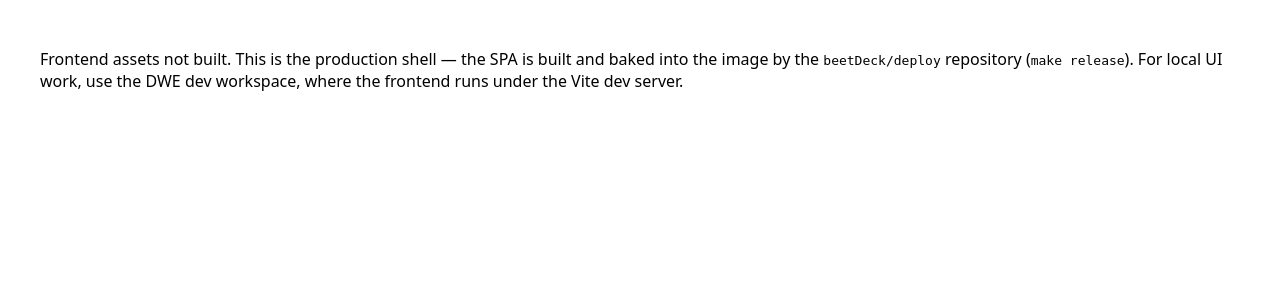
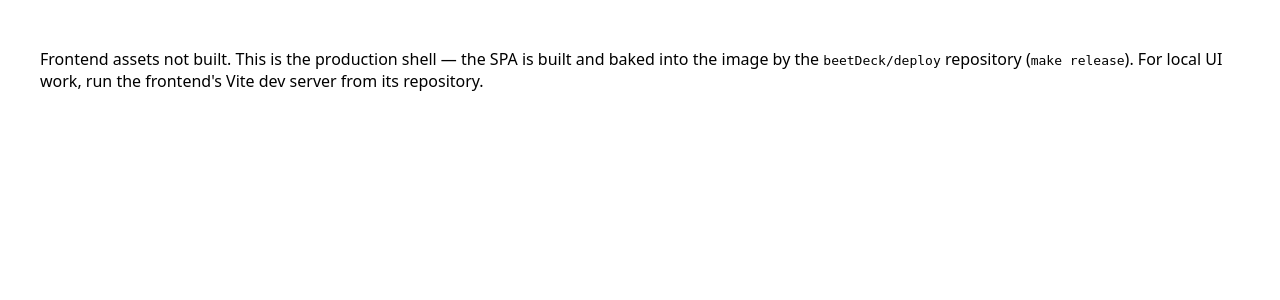
Before and after one commit to semsemyonoff/beetDeck-backend, a Flask app: page / in a window 1280 px wide. Shown: the top 300 px of the page. Run offline with Flask 3, Linux system fonts and the light colour scheme.

Commit message:
docs: remove DWE-environment references from the repo
The repository should not mention or depend on its local dev environment
(DWE). Drop the "DWE dev workspace" wording in README and the SPA shell, and
fix hub-relative `src/CLAUDE.md` links to repo-relative `CLAUDE.md`.

Co-Authored-By: Claude Opus 4.8 (1M context) <noreply@anthropic.com>

```diff
--- a/beetdeck/templates/index.html
+++ b/beetdeck/templates/index.html
@@ -27,8 +27,8 @@
     <p style="font-family: system-ui, sans-serif; padding: 2rem;">
       Frontend assets not built. This is the production shell — the SPA is built
       and baked into the image by the <code>beetDeck/deploy</code> repository
-      (<code>make release</code>). For local UI work, use the DWE dev workspace,
-      where the frontend runs under the Vite dev server.
+      (<code>make release</code>). For local UI work, run the frontend's Vite dev
+      server from its repository.
     </p>
     {% endif %}
   </body>
```
Also changed, not shown: README.md.
